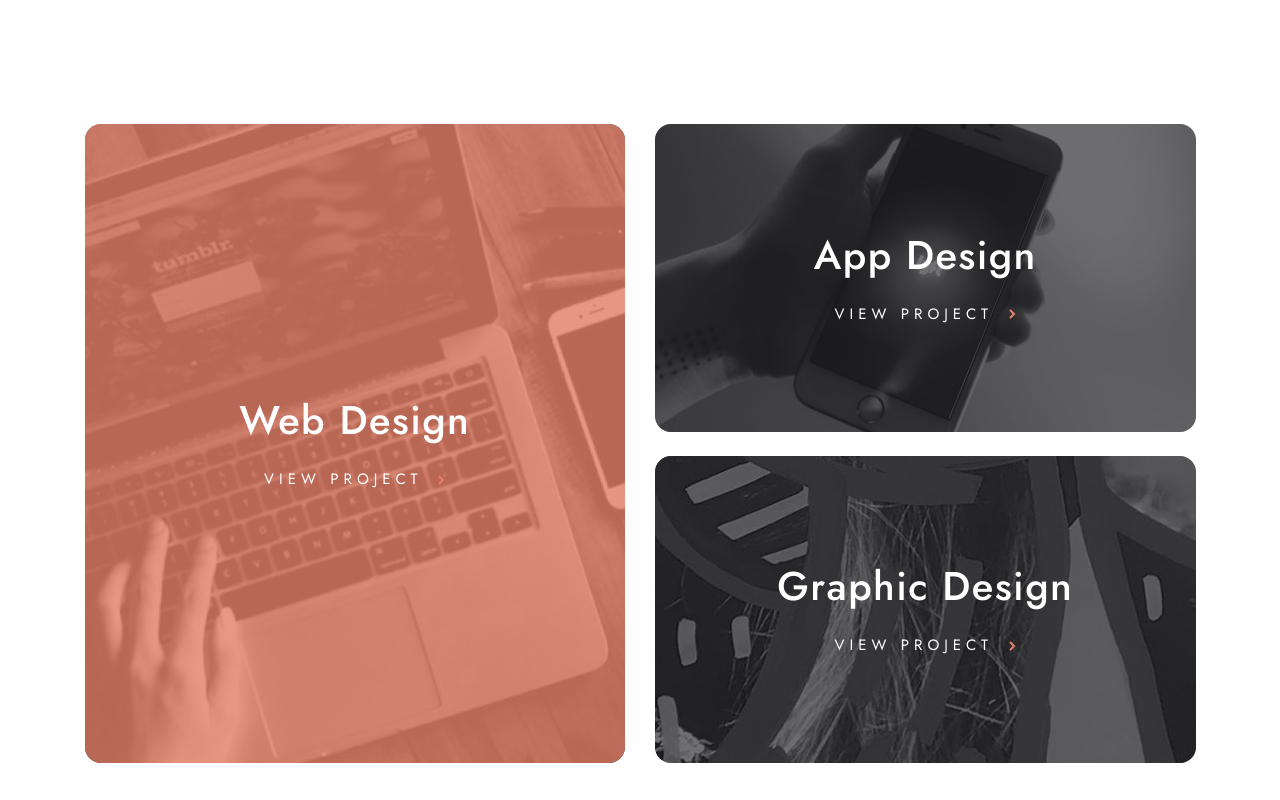
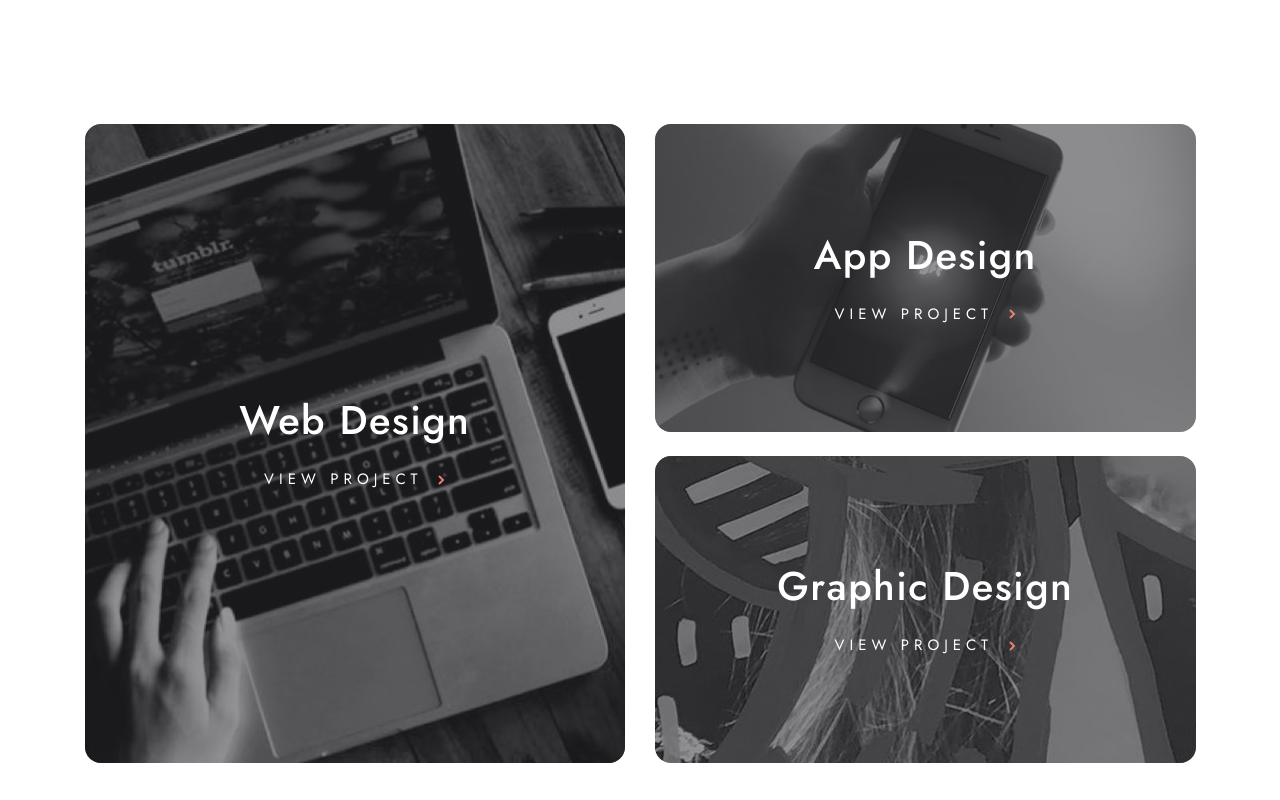
Before and after one commit to BenjaminBatres/Designo, a Next.js app: page / in a window 1280 px wide. Shown: the part 800-1600 px from the top of the page. Built offline with nearby package versions, Linux system fonts and the light colour scheme.

Commit message:
feat: implemented service component and changed padding top bottom

```diff
--- a/app/components/Sections/ServicesShowCase.tsx
+++ b/app/components/Sections/ServicesShowCase.tsx
@@ -1,4 +1,4 @@
-import Image from "next/image";
+"use client";
 import WebDesignImage from "../../assets/home/desktop/image-web-design-large.jpg";
 import WebDesignImageTablet from "../../assets/home/tablet/image-web-design.jpg";
 import WebDesignImageMobile from "../../assets/home/mobile/image-web-design.jpg";
@@ -8,10 +8,10 @@ import AppDesignImageMobile from "../../assets/home/mobile/image-app-design.jpg"
 import GraphicDesignImageDesktop from "../../assets/home/desktop/image-graphic-design.jpg";
 import GraphicDesignImageTablet from "../../assets/home/tablet/image-graphic-design.jpg";
 import GraphicDesignImageMobile from "../../assets/home/mobile/image-graphic-design.jpg";
-import RightArrow from "../../assets/shared/desktop/icon-right-arrow.svg"
-
-import Link from "next/link";
+import Service from "../ui/Service";
+import { usePathname } from "next/navigation";
 export default function ServicesShowCase() {
+  const pathname = usePathname();
   const services = [
     {
       imageDesktop: WebDesignImage,
@@ -42,45 +42,24 @@ export default function ServicesShowCase() {
     },
   ];
   return (
-    <section className="pt-15 pb-20 lg:py-20 px-7.5">
+    <section
+      className={`${pathname !== "/" ? "pt-25 pb-30 lg:py-20 px-7.5" : "pt-15 pb-20 lg:py-20 px-7.5"}`}
+    >
       <div className="max-w-277.75 mx-auto grid lg:grid-cols-2 gap-x-7.5 gap-y-6">
-        {services.map((service, id) => (
-          <Link
-            href={service.path}
-            key={id}
-            className={`relative rounded-2xl overflow-hidden ${service.span}`}
-          >
-            <Image
-              src={service.imageDesktop}
-              alt=""
-              loading="eager"
-              className="w-full hidden lg:block"
+        {services
+          .filter((service) => service.path !== pathname)
+          .map((service, id) => (
+            <Service
+              key={id}
+              backgroundColor={service.backgroundColor}
+              imageDesktop={service.imageDesktop}
+              imageMobile={service.imageMobile}
+              imageTablet={service.imageTablet}
+              path={service.path}
+              span={service.span}
+              title={service.title}
             />
-            <Image
-              src={service.imageTablet}
-              alt=""
-              loading="eager"
-              className="w-full hidden sm:block lg:hidden"
-            />
-            <Image
-              src={service.imageMobile}
-              alt=""
-              loading="eager"
-              className="w-full sm:hidden"
-            />
-            <div
-              className={`absolute inset-0 ${service.backgroundColor} flex flex-col items-center justify-center gap-3 sm:gap-6`}
-            >
-              <h2 className="text-[28px]/9 tracking-[1.4px] font-medium sm:text-[40px]/12 text-white text-center">{service.title}</h2>
-              <div className="flex items-center gap-4">
-                <span className="text-white uppercase text-[15px] tracking-[5px]">
-                  View Project{" "}
-                </span>
-              <Image src={RightArrow} alt="" />
-              </div>
-            </div>
-          </Link>
-        ))}
+          ))}
       </div>
     </section>
   );
--- /dev/null
+++ b/app/components/ui/Service.tsx
@@ -0,0 +1,54 @@
+
+import Image, { StaticImageData } from "next/image";
+import Link from "next/link";
+import RightArrow from "../../assets/shared/desktop/icon-right-arrow.svg"
+
+interface Services {
+    path: string
+    title: string
+    imageDesktop: StaticImageData
+    imageTablet: StaticImageData
+    imageMobile: StaticImageData
+    backgroundColor: string
+    span: string
+}
+export default function Service({backgroundColor, imageDesktop, imageMobile, imageTablet, path, span, title}:Services) {
+    return (
+    <Link
+      href={path}
+      className={`relative rounded-2xl overflow-hidden group ${span}`}
+    >
+      <Image
+        src={imageDesktop}
+        alt=""
+        loading="eager"
+        className="w-full hidden lg:block"
+      />
+      <Image
+        src={imageTablet}
+        alt=""
+        loading="eager"
+        className="w-full hidden sm:block lg:hidden"
+      />
+      <Image
+        src={imageMobile}
+        alt=""
+        loading="eager"
+        className="w-full sm:hidden h-62 object-cover"
+      />
+      <div
+        className={`absolute inset-0 bg-Dark-Grey/50 hover:bg-Peach/80 flex flex-col items-center justify-center gap-3 sm:gap-6 duration-300`}
+      >
+        <h2 className="text-[28px]/9 tracking-[1.4px] font-medium sm:text-[40px]/12 text-white text-center">
+          {title}
+        </h2>
+        <div className="flex items-center gap-4">
+          <span className="text-white uppercase text-[15px] tracking-[5px]">
+            View Project{" "}
+          </span>
+          <Image src={RightArrow} alt="" />
+        </div>
+      </div>
+    </Link>
+  );
+}
```
